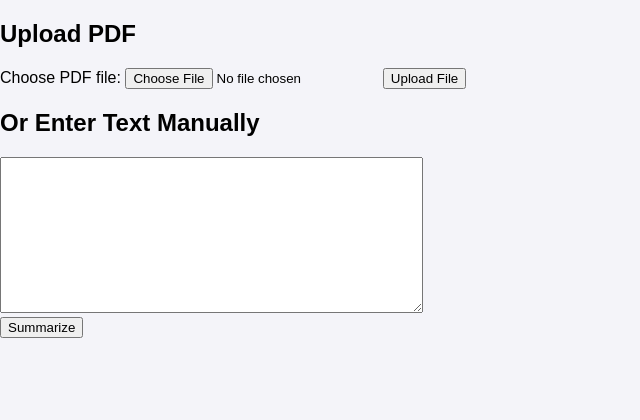
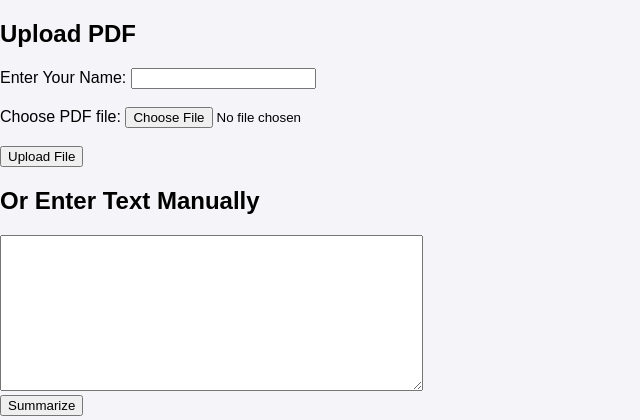
Before and after one commit to ChDivyesh/PDF.File_Summarizer, a Flask app: page / in a window 1280 px wide. Shown: the part 48-468 px from the top of the page, without its empty margins (0-640 px from the left). Run offline with Flask 3, Linux system fonts and the light colour scheme.

Commit message:
index.html

```diff
--- a/templates/index.html
+++ b/templates/index.html
@@ -13,16 +13,18 @@
         </nav>
     </header>
 
-
-
     <!-- File Upload Form -->
     <div>
         <h2>Upload PDF</h2>
         <form id="upload-form" enctype="multipart/form-data">
-        <label for="file">Choose PDF file:</label>
-        <input type="file" id="file" name="file" accept=".pdf" required>
-        <button type="submit">Upload File</button>
-    </form>
+            <label for="name">Enter Your Name:</label>
+            <input type="text" id="name" name="name" required><br><br>
+
+            <label for="file">Choose PDF file:</label>
+            <input type="file" id="file" name="file" accept=".pdf" required><br><br>
+
+            <button type="submit">Upload File</button>
+        </form>
     </div>
 
     <!-- Text Area for Manual Text Input (Optional) -->
@@ -36,10 +38,14 @@
         // Handle PDF file upload
         document.getElementById("upload-form").addEventListener("submit", async function(event) {
             event.preventDefault();
-
             const formData = new FormData();
+            const name = document.getElementById("name").value;
             const fileInput = document.getElementById("file");
-
+            if (!name || !fileInput.files[0]) {
+                document.getElementById("result").innerText = "Please provide both a name and a file.";
+                return;
+            }
+            formData.append("name",name);
             formData.append("file", fileInput.files[0]);
 
             const response = await fetch("/upload", {
```
